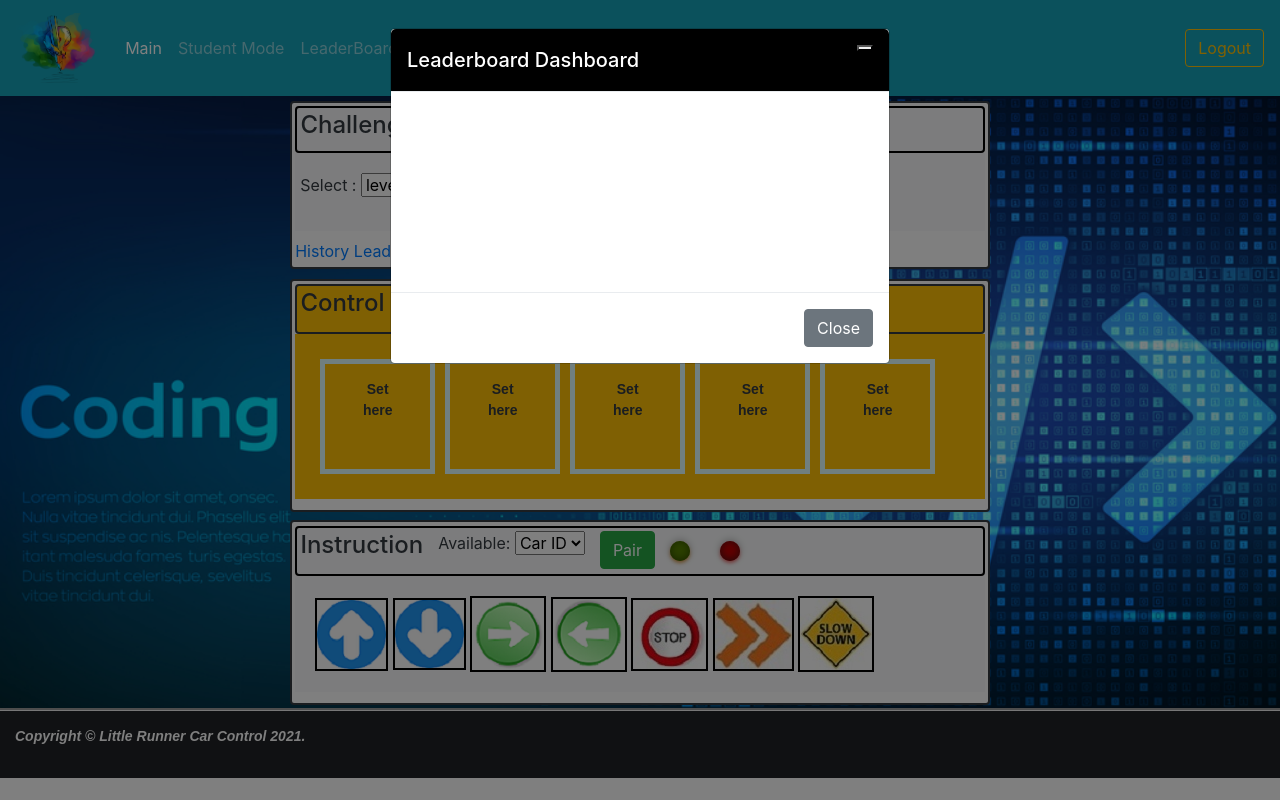
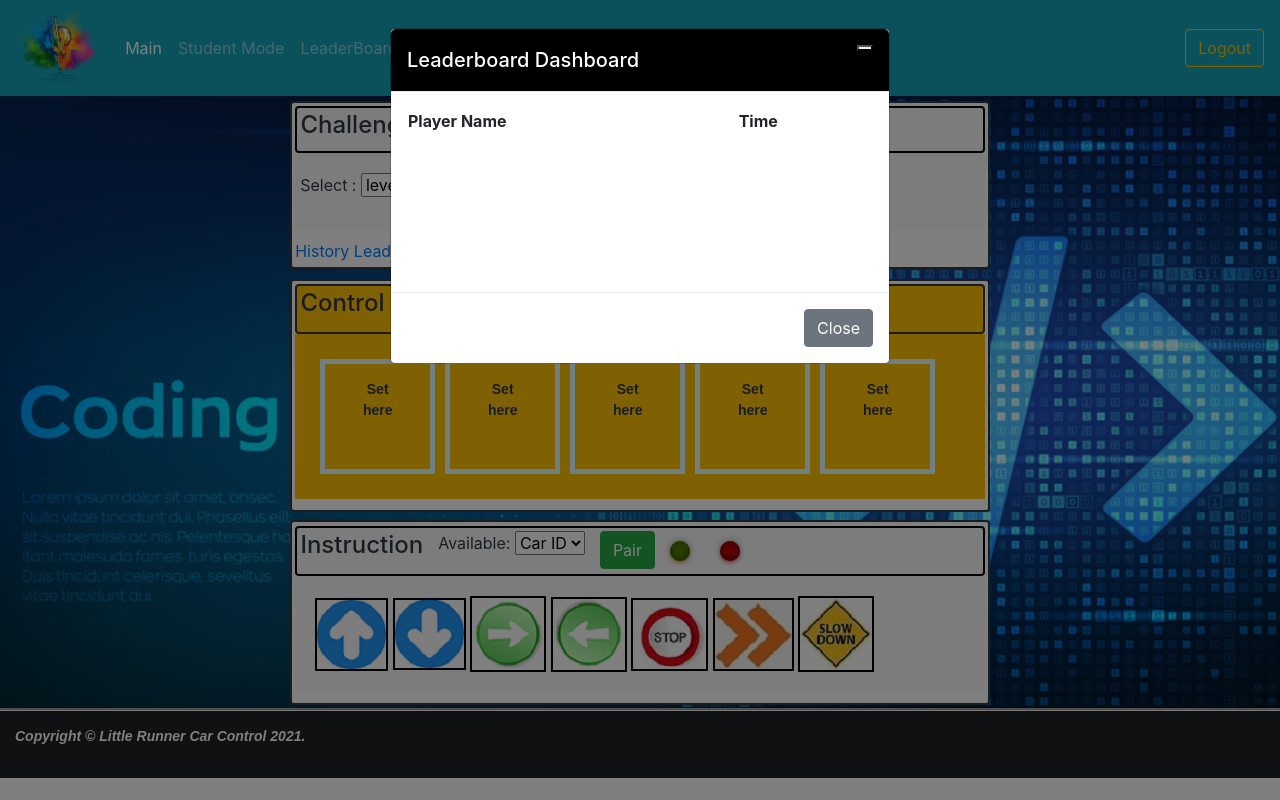
Before and after one commit to team-p4-5/ICT2101-p4-5, a Flask app: page /control in a window 1280 px wide, after a click on "Leaderboard". Run offline with Flask 2, Linux system fonts and the light colour scheme; lists and menus that the app fills with data are empty; some libraries are stand-ins or nearby versions.

Commit message:
Added table colum for ui/leaderboard

```diff
--- a/app/templates/control.html
+++ b/app/templates/control.html
@@ -286,6 +286,17 @@
                             <button type="button" class="btn-close" data-bs-dismiss="modal" aria-label="Close"></button>
                         </div>
                         <div class="modal-body">
+                            <table id="rankings" class="leaderboard-results" width="100%">
+                                <thead>
+                                    <tr>
+                                        <th>Player Name</th>
+                                        <th>Time</th>
+                                    </tr>
+                                </thead>
+                                <tbody>
+                                    <!-- Load Leaderboard -->
+                                </tbody>
+                            </table>
 
                         </div>
                         <div class="modal-footer">
```
Also changed, not shown: app/templates/control2.html (+11 -1 lines). Lines whose indentation alone changed are shown as unchanged.
